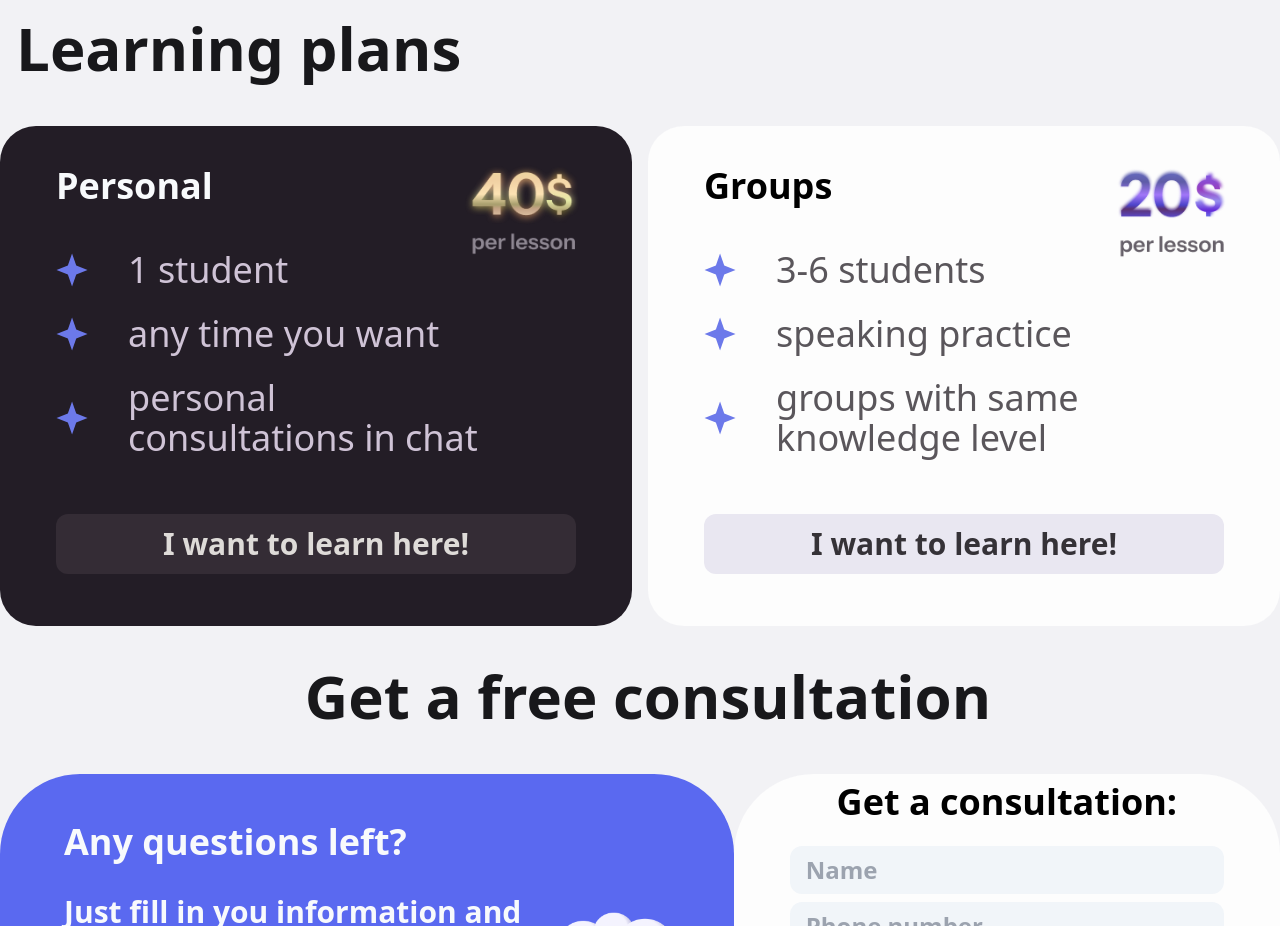
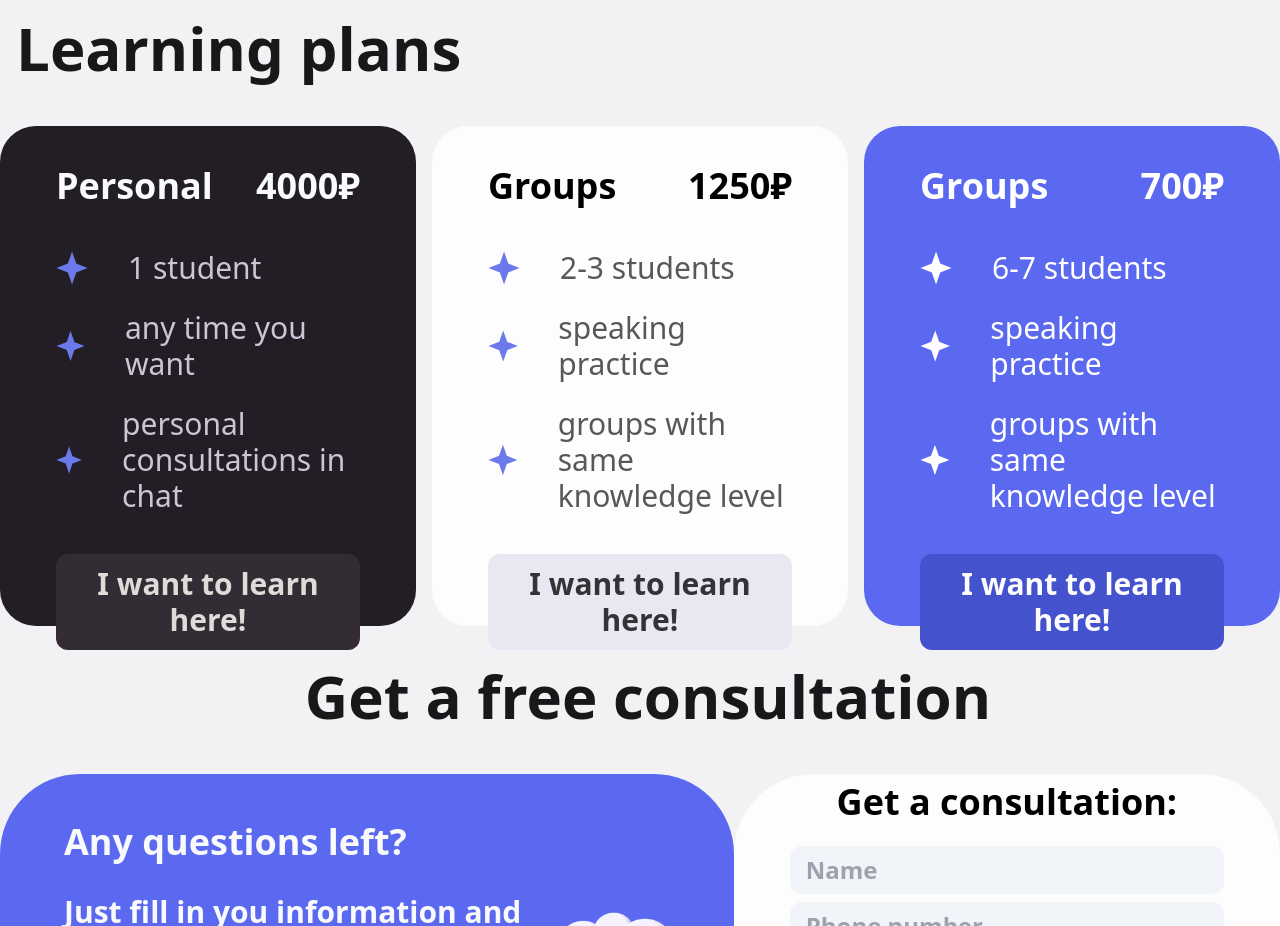
Before and after one commit to gslnkvmx/RuYouFront, a website: page src/index.html in a window 1280 px wide. Shown: the part 1380-2306 px from the top of the page. Drawn offline with Linux system fonts and the light colour scheme.

Commit message:
fix prices + new plan

```diff
--- a/src/index.html
+++ b/src/index.html
@@ -196,7 +196,7 @@
           class="flex flex-col lg:flex-row mt-6 md:mt-12 gap-4 justify-center shrink flex-wrap xl:flex-nowrap"
         >
           <div
-            class="basis-1/2 personalPlanBox pt-10 pb-10 px-8 md:px-10 lg:px-14 shrink"
+            class="basis-1/3 personalPlanBox pt-10 pb-10 px-8 md:px-10 lg:px-14 shrink"
           >
             <div class="flex planHeading justify-between items-center">
               <p
@@ -204,26 +204,18 @@
               >
                 Personal
               </p>
-              <div class="items-center hidden 2xl:flex">
+              <div class="items-center">
                 <p
                   class="mb-3 text-slate-50 text-2xl md:text-4xl font-sans font-semibold"
                 >
-                  From
+                  4000₽
                 </p>
-                <img
-                  src="content/Price_50.png"
-                  class="ml-4 w-16 md:w-24 invertColor"
-                />
               </div>
-              <img
-                src="content/price_40.png"
-                class="w-24 md:w-32 absolute top-8 2xl:top-28 right-8 md:right-11"
-              />
             </div>
 
-            <div class="points mt-3 md:mt-8 w-full 2xl:w-3/4">
+            <div class="points mt-3 md:mt-8 w-full">
               <p
-                class="text-pgray flex items-center mb-6 text-2xl md:text-4xl font-sans"
+                class="text-pgray flex items-center mb-6 text-2xl md:text-3xl font-sans"
               >
                 <svg
                   width="34"
@@ -243,7 +235,7 @@
               </p>
 
               <p
-                class="text-pgray flex items-center mb-6 text-2xl md:text-4xl font-sans"
+                class="text-pgray flex items-center mb-6 text-2xl md:text-3xl font-sans"
               >
                 <svg
                   width="34"
@@ -263,7 +255,7 @@
               </p>
 
               <p
-                class="text-pgray flex line-clamp-2 items-center mb-6 text-2xl md:text-4xl font-sans"
+                class="text-pgray flex line-clamp-2 items-center mb-6 text-2xl md:text-3xl font-sans"
               >
                 <svg
                   width="34"
@@ -286,34 +278,29 @@
 
             <button
               onclick="window.scrollTo({ left: 0, top: document.body.scrollHeight, behavior: 'smooth' })"
-              class="w-full rounded-xl mt-4 xl:mt-8 py-3 text-2xl md:text-3xl font-sans text-center"
+              class="w-full rounded-xl mt-4 2xl:mt-14 py-3 text-2xl md:text-3xl font-sans text-center"
             >
               I want to learn here!
             </button>
           </div>
 
           <div
-            class="basis-1/2 groupsPlanBox pt-10 pb-10 px-8 md:px-10 lg:px-14 shrink"
+            class="basis-1/3 groupsPlanBox groupsSmPlanBox pt-10 pb-10 px-8 md:px-10 lg:px-14 shrink"
           >
             <div class="flex planHeading justify-between items-center">
               <p class="mb-3 text-2xl md:text-4xl font-sans font-semibold">
                 Groups
               </p>
-              <div class="items-center hidden 2xl:flex">
+              <div class="items-center">
                 <p class="mb-3 text-2xl md:text-4xl font-sans font-semibold">
-                  From
+                  1250₽
                 </p>
-                <img src="content/Price_30.png" class="ml-4 w-16 md:w-24" />
               </div>
-              <img
-                src="content/price_20.png"
-                class="w-24 md:w-32 absolute top-8 2xl:top-28 right-8 md:right-11"
-              />
             </div>
 
-            <div class="points mt-3 md:mt-8 w-full 2xl:w-3/4">
+            <div class="points mt-3 md:mt-8 w-full">
               <p
-                class="text-bgray flex items-center mb-6 text-2xl md:text-4xl font-sans"
+                class="text-bgray flex items-center mb-6 text-2xl md:text-3xl font-sans"
               >
                 <svg
                   width="34"
@@ -329,11 +316,11 @@
                   />
                 </svg>
 
-                3-6 students
+                2-3 students
               </p>
 
               <p
-                class="text-bgray flex items-center mb-6 text-2xl md:text-4xl font-sans"
+                class="text-bgray flex items-center mb-6 text-2xl md:text-3xl font-sans"
               >
                 <svg
                   width="34"
@@ -353,7 +340,7 @@
               </p>
 
               <p
-                class="text-bgray flex items-center mb-6 text-2xl md:text-4xl font-sans"
+                class="text-bgray flex items-center mb-6 text-2xl md:text-3xl font-sans"
               >
                 <svg
                   width="34"
@@ -376,7 +363,86 @@
 
             <button
               onclick="window.scrollTo({ left: 0, top: document.body.scrollHeight, behavior: 'smooth' })"
-              class="w-full rounded-xl mt-4 xl:mt-8 py-3 text-2xl md:text-3xl font-sans font-bold text-center"
+              class="w-full rounded-xl mt-4 2xl:mt-14 py-3 text-2xl md:text-3xl font-sans font-bold text-center"
+            >
+              I want to learn here!
+            </button>
+          </div>
+
+          <div
+            class="basis-1/3 groupsPlanBox groupsLgPlanBox text-white blueBg pt-10 pb-10 px-8 md:px-10 lg:px-14 shrink"
+          >
+            <div class="flex planHeading justify-between items-center">
+              <p class="mb-3 text-2xl md:text-4xl font-sans font-semibold">
+                Groups
+              </p>
+              <div class="items-center">
+                <p class="mb-3 text-2xl md:text-4xl font-sans font-semibold">
+                  700₽
+                </p>
+              </div>
+            </div>
+
+            <div class="points font-medium mt-3 md:mt-8 w-full">
+              <p class="flex items-center mb-6 text-2xl md:text-3xl font-sans">
+                <svg
+                  width="34"
+                  height="36"
+                  viewBox="0 0 34 36"
+                  fill="none"
+                  xmlns="http://www.w3.org/2000/svg"
+                  class="mr-6 lg:mr-10 w-6 lg:w-8"
+                >
+                  <path
+                    d="M17.0488 0.494507L21.5004 13.2577L33.5308 17.9804L21.5004 22.7032L17.0488 35.4664L12.5971 22.7032L0.566711 17.9804L12.5971 13.2577L17.0488 0.494507Z"
+                    fill="#fdfdfd"
+                  />
+                </svg>
+
+                6-7 students
+              </p>
+
+              <p class="flex items-center mb-6 text-2xl md:text-3xl font-sans">
+                <svg
+                  width="34"
+                  height="36"
+                  viewBox="0 0 34 36"
+                  fill="none"
+                  xmlns="http://www.w3.org/2000/svg"
+                  class="mr-6 lg:mr-10 w-6 lg:w-8"
+                >
+                  <path
+                    d="M17.0488 0.494507L21.5004 13.2577L33.5308 17.9804L21.5004 22.7032L17.0488 35.4664L12.5971 22.7032L0.566711 17.9804L12.5971 13.2577L17.0488 0.494507Z"
+                    fill="#fdfdfd"
+                  />
+                </svg>
+
+                speaking practice
+              </p>
+
+              <p class="flex items-center mb-6 text-2xl md:text-3xl font-sans">
+                <svg
+                  width="34"
+                  height="36"
+                  viewBox="0 0 34 36"
+                  fill="none"
+                  xmlns="http://www.w3.org/2000/svg"
+                  class="mr-6 lg:mr-10 w-6 md:w-8"
+                >
+                  <path
+                    d="M17.0488 0.494507L21.5004 13.2577L33.5308 17.9804L21.5004 22.7032L17.0488 35.4664L12.5971 22.7032L0.566711 17.9804L12.5971 13.2577L17.0488 0.494507Z"
+                    fill="#fdfdfd"
+                  />
+                </svg>
+
+                groups with same<br />
+                knowledge level
+              </p>
+            </div>
+
+            <button
+              onclick="window.scrollTo({ left: 0, top: document.body.scrollHeight, behavior: 'smooth' })"
+              class="w-full rounded-xl mt-4 2xl:mt-14 py-3 text-2xl md:text-3xl font-sans font-bold text-center"
             >
               I want to learn here!
             </button>
--- a/src/style.css
+++ b/src/style.css
@@ -142,14 +142,24 @@ body {
   border-radius: 36px;
 }
 
-.groupsPlanBox > button {
+.groupsSmPlanBox > button {
   background-color: #e9e7f1;
   color: #353237;
   font-weight: 700;
 }
 
-.groupsPlanBox > button:hover {
+.groupsSmPlanBox > button:hover {
   background-color: #cdcbd4;
+}
+
+.groupsLgPlanBox > button {
+  background-color: #4552ce;
+  color: #fdfdfd;
+  font-weight: 700;
+}
+
+.groupsLgPlanBox > button:hover {
+  background-color: #4a59df;
 }
 
 .invertColor {
@@ -179,3 +189,7 @@ hr {
   display: block;
   margin: auto;
 }
+
+.blueBg {
+  background: #5a69f0;
+}
```
Also changed, not shown: src/output.css.
